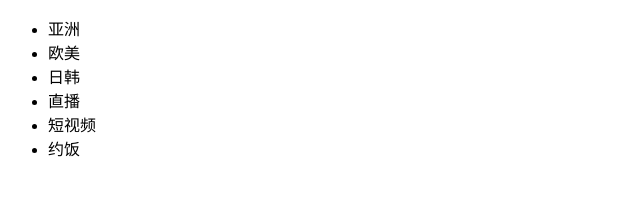
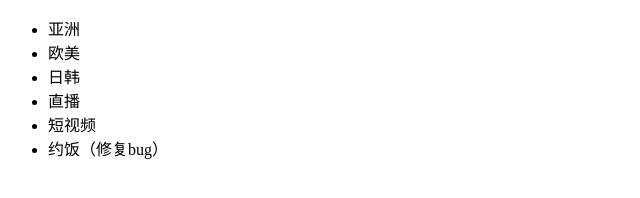
Before and after one commit to liuqing0610525/test, a plain HTML site: page index.html in a window 1280 px wide. Shown: the whole page, without its empty margins (0-640 px from the left). Drawn offline with Linux system fonts and the light colour scheme.

Commit message:
约饭_修复bug

```diff
--- a/index.html
+++ b/index.html
@@ -11,7 +11,7 @@
     <li>日韩</li>
     <li>直播</li>
     <li>短视频</li>
-    <li>约饭</li>
+    <li>约饭（修复bug）</li>
 </ul>
 </body>
 </html>
```
